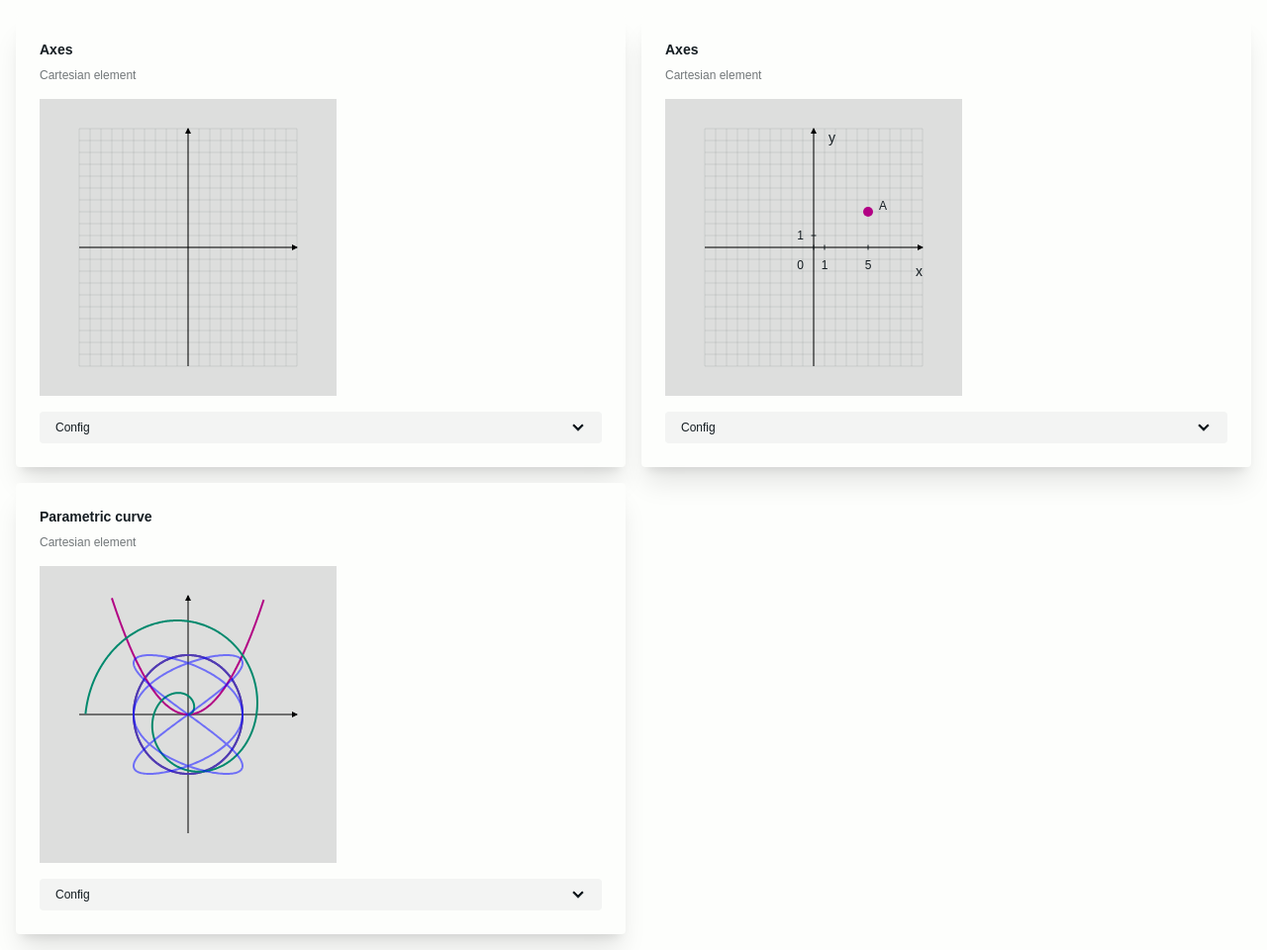
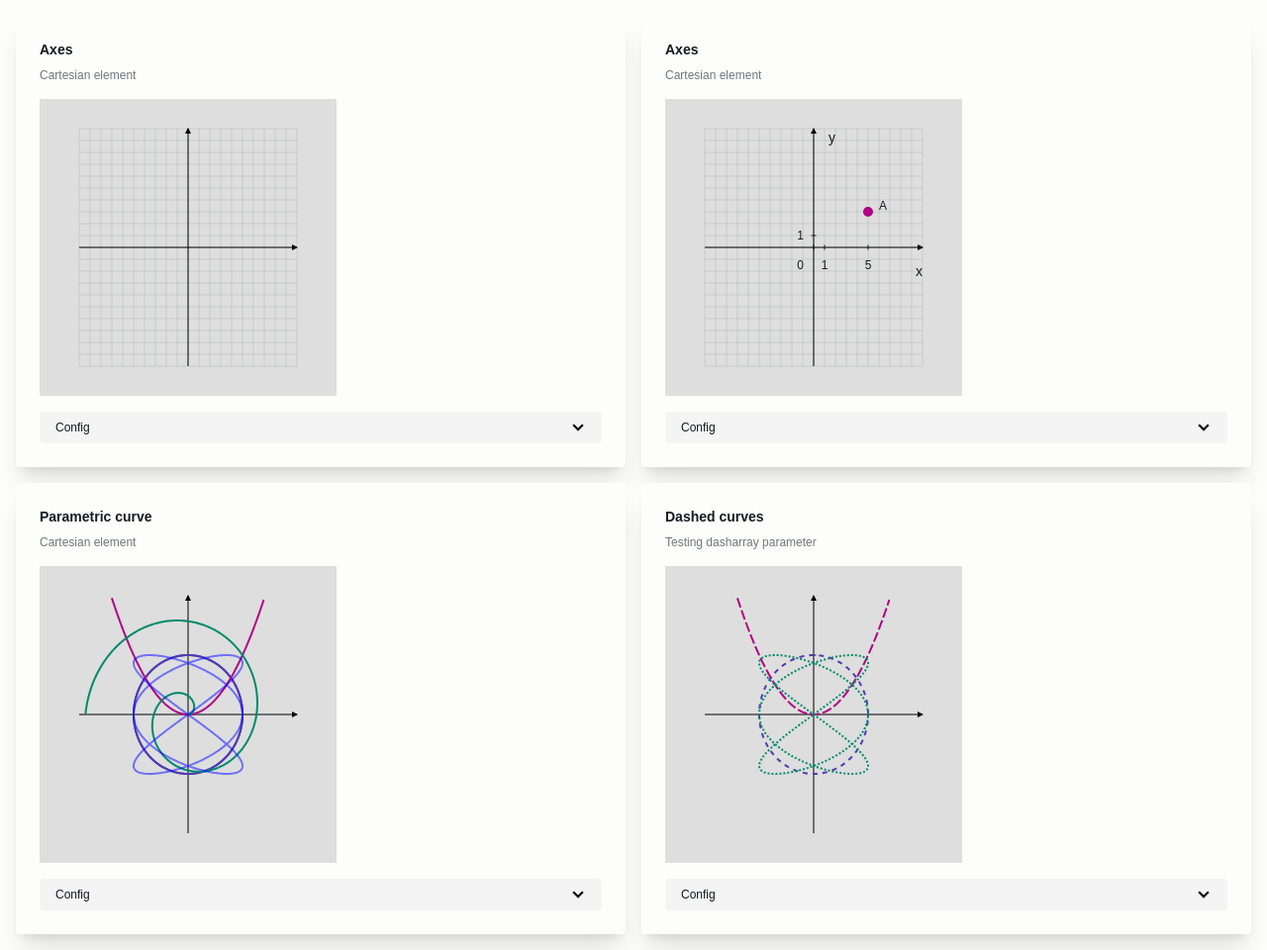
Before and after one commit to pointcarre-app/diagraphe, a plain HTML site: page scenery/_cartesian.html in a window 1280 px wide. Shown: the whole page at 99% size. Drawn offline with Linux system fonts and the light colour scheme; a web font is replaced by a local one.

Commit message:
dashed array

```diff
--- a/scenery/_cartesian.html
+++ b/scenery/_cartesian.html
@@ -31,7 +31,7 @@
         } from '../src/diagraphe.js';
 
 
-        let baseConfig =  {
+        let baseConfig = {
             width: 300,
             height: 300,
             margin: {
@@ -57,7 +57,7 @@
             {
                 label: 'Axes',
                 description: 'Cartesian element',
-                config:{
+                config: {
                     ...baseConfig,
                     elements: [{
                         nature: 'axes',
@@ -65,11 +65,10 @@
                         grid: true,
                     }]
                 }
-            },
-            {
+            }, {
                 label: 'Axes',
                 description: 'Cartesian element',
-                config : {
+                config: {
                     ...baseConfig,
                     elements: [{
                         nature: 'axes',
@@ -79,20 +78,19 @@
                         xTicks: [0, 1, 5],
                         yTicks: [1],
                         showAxisLabels: true,
-                    },{
+                    }, {
                         nature: 'cartesian_dot',
                         classes: ['fill-secondary'],
                         label: "A",
                         showLabel: true,
                         x: 5,
                         y: 3,
+                    }]
                 }
-                ]
-                }
-            },{
+            }, {
                 label: 'Parametric curve',
                 description: 'Cartesian element',
-                config : {
+                config: {
                     ...baseConfig,
                     elements: [{
                             ...cartesian_space,
@@ -100,7 +98,7 @@
                             classes: ['fill-secondary'],
                             xTicks: [1],
                             yTicks: [1],
-                    },{
+                        }, {
                             ...cartesian_space,
                             nature: 'parametric_curve',
                             classes: ['stroke-primary'],
@@ -108,7 +106,7 @@
                             y: (t) => Math.sin(t),
                             tMin: 0,
                             tMax: 2 * Math.PI,
-                    },// Cercle paramétré : x(t) = cos(t), y(t) = sin(t)
+                        }, // Cercle paramétré : x(t) = cos(t), y(t) = sin(t)
                         {
                             ...cartesian_space,
                             nature: 'parametric_curve',
@@ -151,9 +149,53 @@
                             tMin: 0,
                             tMax: 2 * Math.PI,
                             opacity: 0.5
+                        }
+                    ]
+                }
+            },
+
+            {
+                label: 'Dashed curves',
+                description: 'Testing dasharray parameter',
+                config: {
+                    ...baseConfig,
+                    elements: [{
+                        ...cartesian_space,
+                        nature: 'axes',
+                        classes: ['fill-secondary'],
+                        xTicks: [1],
+                        yTicks: [1],
+                    }, {
+                        ...cartesian_space,
+                        nature: 'parametric_curve',
+                        classes: ['stroke-primary'],
+                        x: (t) => Math.cos(t),
+                        y: (t) => Math.sin(t),
+                        tMin: 0,
+                        tMax: 2 * Math.PI,
+                        dasharray: "5,5"
+                    }, {
+                        ...cartesian_space,
+                        nature: 'parametric_curve',
+                        classes: ['stroke-secondary'],
+                        x: (t) => t,
+                        y: (t) => t * t,
+                        tMin: -1.4,
+                        tMax: 1.4,
+                        dasharray: "10,3"
+                    }, {
+                        ...cartesian_space,
+                        nature: 'parametric_curve',
+                        classes: ['stroke-accent'],
+                        x: (t) => Math.sin(3 * t),
+                        y: (t) => Math.sin(2 * t),
+                        tMin: 0,
+                        tMax: 2 * Math.PI,
+                        dasharray: "2,2"
                     }]
                 }
             },
+
         ]
 
 
```
Lines whose indentation alone changed are shown as unchanged.
